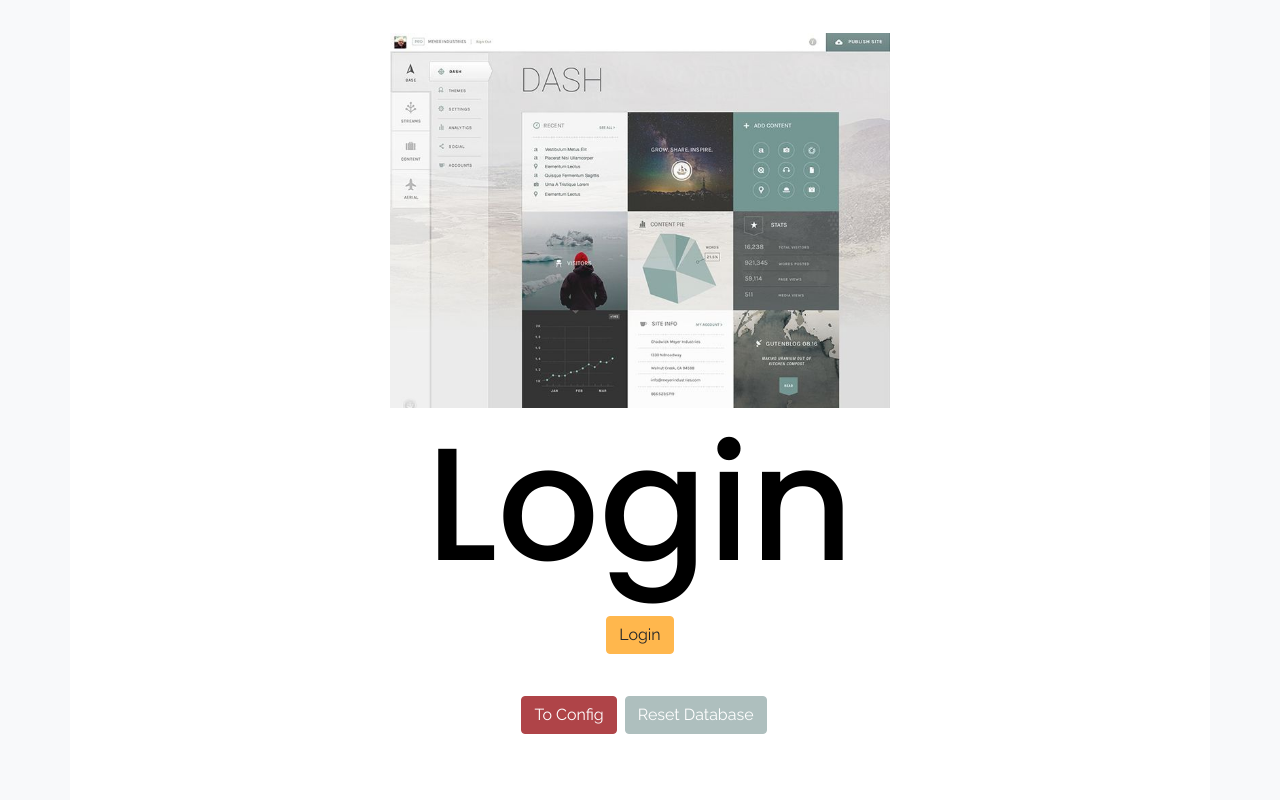
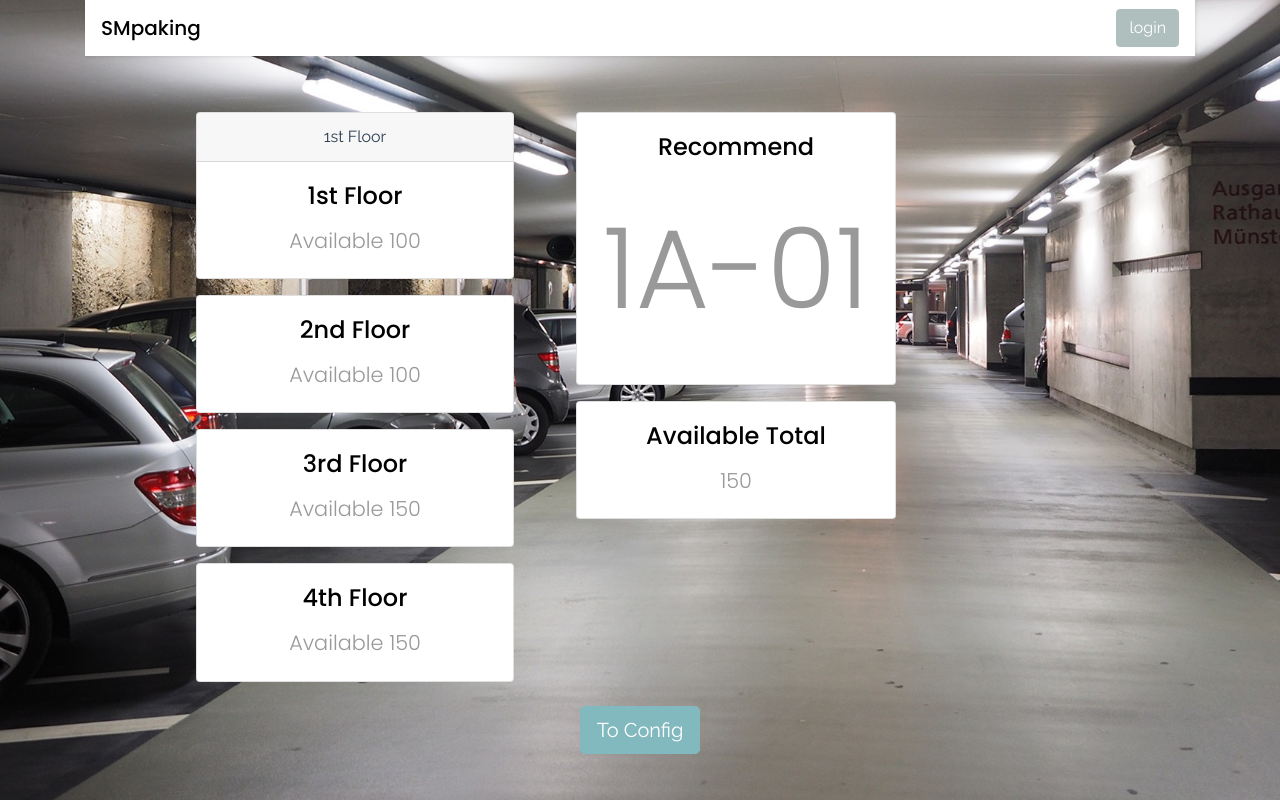
Before and after one commit to nuvvlyy/smparking, a Vue app: page / in a window 1280 px wide. Built offline with nearby package versions, Linux system fonts and the light colour scheme; no server answers; what vue-firestore would draw is missing.

Commit message:
fix floor

```diff
--- a/src/assets/app.scss
+++ b/src/assets/app.scss
@@ -1,7 +1,7 @@
 @import "~bootstrap/scss/bootstrap";
 @import '~bootstrap-vue/src/index.scss';
 
-
+$primary: #aebfbe;
 $danger:#af4448;
 $info:#81b9bf;
 $warning:#ffb74d;
--- a/src/components/Navbar.vue
+++ b/src/components/Navbar.vue
@@ -2,7 +2,7 @@
   <div>
     <nav class="navbar navbar-expand-lg navbar-light bg-light">
       <i class="fas fa-car mr-2"></i>
-      <a class="navbar-brand" href="#">
+      <a class="navbar-brand" href="/">
         <!-- <img
           src="/docs/4.0/assets/brand/bootstrap-solid.svg"
           width="30"
@@ -23,8 +23,9 @@
           <li class="nav-item">
             <!-- <a href="#" class="nav-link" @click="setting">Setting</a> -->
           <a
-            class="nav-link"
-            type="submit"
+            class="nav-link btn btn-success mx-3"
+            style="color:white;"
+            type="button"
             data-toggle="modal"
             data-target="#initParking"
             @click="$bvModal.show('initParkingg')"
--- a/src/components/PageNavi.vue
+++ b/src/components/PageNavi.vue
@@ -1,9 +1,15 @@
 <template>
   <div class="mt-5">
     <nav aria-label="Page navigation example">
-      <div class="pagination overflow-auto justify-content-center ">
+      <div class="pagination overflow-auto justify-content-center">
         <div>
-          <b-pagination v-model="currentPage" :total-rows="rows" :per-page="perPage" first-number></b-pagination>
+          <b-pagination
+            v-model="currentPage"
+            :total-rows="rows"
+            :per-page="perPage"
+            first-number
+            variant
+          ></b-pagination>
         </div>
       </div>
     </nav>
@@ -22,4 +28,57 @@ export default {
 };
 </script>
 <style lang="scss">
+$pageNaviColor: #81b9bf;
+// .pagination > li > a {
+//   background-color: white;
+//   color: $pageNaviColor;
+// }
+
+// .pagination > li > a:focus,
+// .pagination > li > a:hover,
+// .pagination > li > span:focus,
+// .pagination > li > span:hover {
+//   color: $pageNaviColor;
+//   background-color: #eee;
+//   border-color: #ddd;
+// }
+
+// .pagination > .active > a {
+//   color: white;
+//   background-color: $pageNaviColor;
+//   border: solid 1px $pageNaviColor;
+// }
+
+// .pagination > .active > a:hover {
+//   background-color: $pageNaviColor;
+//   border: solid 1px $pageNaviColor;
+// }
+
+// .pagination > li > a, .pagination > li > span{
+//      color:black !Important;
+// }
+.pagination > .active > a {
+  color: white;
+  background-color: $pageNaviColor !important;
+  border: solid 1px $pageNaviColor !important;
+}
+
+.pagination > li > a {
+  background-color: white;
+  color: $pageNaviColor;
+}
+
+.pagination > li > a:focus,
+.pagination > li > a:hover,
+.pagination > li > span:focus,
+.pagination > li > span:hover {
+  color: #5a5a5a;
+  background-color: #eee;
+  border-color: #ddd;
+}
+
+.pagination > .active > a:hover {
+  background-color: $pageNaviColor !important;
+  border: solid 1px $pageNaviColor;
+}
 </style>
--- a/src/views/Home.vue
+++ b/src/views/Home.vue
@@ -1,24 +1,95 @@
 <template>
-  <div class="home container bg-white ">
+  <div class="home main-wrapper">
+    <div class="background">
+      <div class="container h-100">
+        <div>
+          <nav class="navbar transparent navbar-inverse">
+            <router-link to="/" class="navbar-brand h1 mb-0" href="#">SMpaking</router-link>
+            <div class="nav-item">
+              <button
+                class="btn btn-primary"
+                type="submit"
+                data-toggle="modal"
+                title="Login"
+                data-target="#login"
+              >login</button>
+            </div>
+          </nav>
 
-    <!-- <img alt="Vue logo" src="../assets/logo.png" />
-    <HelloWorld msg="Welcome to Your Vue.js App" />-->
+          <div class="row justify-content-md-center">
+            <div class="col-4">
+              <b-card
+              header="1st Floor"
+                title="1st Floor"
+                img-alt="Image"
+                tag="article"
+                style="max-width: 20rem;"
+                class="m-3"
+              >
+                <b-card-text class="floor-num">Available 100</b-card-text>
+              </b-card>
+              <b-card
+                title="2nd Floor"
+                img-alt="Image"
+                tag="article"
+                style="max-width: 20rem;"
+                class="m-3"
+              >
+                <b-card-text class="floor-num">Available 100</b-card-text>
+              </b-card>
 
+              <b-card
+                title="3rd Floor"
+                img-alt="Image"
+                tag="article"
+                style="max-width: 20rem;"
+                class="m-3"
+              >
+                <b-card-text class="floor-num">Available 150</b-card-text>
+              </b-card>
 
-    <div class="row h-100 d-inline-flex p-2">
-      <div class="col-sm-12 my-auto">
-        <img src="/png/wantedTheme.jpg" class="img-fluid" alt="wantedTheme" width="500px" />
-        <h1 class="title">Login</h1>
-        <a
-          class="btn btn-warning btn-login m-2"
-          type="submit"
-          data-toggle="modal"
-          data-target="#login"
-        >Login</a>
-      </div>
-      <div class="col">
-        <router-link to="/config" tag="button" class="btn btn-danger m-2">To Config</router-link>
-        <button class="btn btn-primary" @click="resetDB">Reset Database</button>
+              <b-card
+                title="4th Floor"
+                img-alt="Image"
+                tag="article"
+                style="max-width: 20rem;"
+                class="m-3"
+              >
+                <b-card-text class="floor-num">Available 150</b-card-text>
+              </b-card>
+            </div>
+
+            <div class="col-6">
+              <b-card
+                title="Recommend"
+                img-alt="Image"
+                tag="article"
+                style="max-width: 20rem;"
+                class="m-3"
+              >
+                <b-card-text class="recommend-font">1A-01</b-card-text>
+              </b-card>
+
+              <b-card
+                title="Available Total"
+                img-alt="Image"
+                tag="article"
+                style="max-width: 20rem;"
+                class="m-3"
+              >
+                <b-card-text class="floor-num">150</b-card-text>
+              </b-card>
+            </div>
+          </div>
+          <div>
+            <router-link
+              to="/config"
+              tag="button"
+              title="Config"
+              class="btn btn-info btn-lg m-2"
+            >To Config</router-link>
+          </div>
+        </div>
       </div>
     </div>
 
@@ -32,7 +103,6 @@ import { db } from "../firebase";
 export default {
   name: "Home",
   components: { Login },
-
 
   methods: {
     resetDB() {
@@ -86,7 +156,6 @@ export default {
 @import url("https://fonts.googleapis.com/css?family=Raleway&display=swap");
 .home {
   font-family: "Raleway", sans-serif;
-
 }
 .title {
   font-size: 10em;
@@ -94,7 +163,61 @@ export default {
 .home {
   height: 100vh;
 }
+/** */
+.recommend-font {
+  font-size: 7em;
+}
+.floor-num {
+  font-size: 1.3rem;
+}
+.background {
+  // //position: inherit;
+  // /* margin: auto; */
+  background-image: url(/png/parkingBG.jpg);
+  // /* Full height */
+  // height: 100vh;
+  // width: 100vw;
+  // //padding: 110px;
 
+  // /* Center and scale the image nicely */
+  // background-position: center;
+  // background-repeat: no-repeat;
+  // background-size: cover;
+  // /* opacity: 0.65; */
+  // /* filter: brightness(80%); */
+  width: 100%;
+  height: 100%;
+  position: absolute;
+  top: 0px;
+  left: 0px;
+  // color: transparent;
+  background-size: cover;
+  background-position: center;
+  background-repeat: none;
+  z-index: 0;
+}
 
-
+.navbar.transparent.navbar-inverse .navbar-inner {
+  border-width: 0px;
+  -webkit-box-shadow: 0px 0px;
+  box-shadow: 0px 0px;
+  background-color: rgba(204, 204, 204, 0.253);
+  background-image: -webkit-gradient(
+    linear,
+    50% 0%,
+    50% 100%,
+    color-stop(0%, rgba(0, 0, 0, 0)),
+    color-stop(100%, rgba(0, 0, 0, 0))
+  );
+  background-image: -webkit-linear-gradient(
+    270deg,
+    rgba(0, 0, 0, 0) 0%,
+    rgba(0, 0, 0, 0) 100%
+  );
+  background-image: linear-gradient(
+    180deg,
+    rgba(0, 0, 0, 0) 0%,
+    rgba(0, 0, 0, 0) 100%
+  );
+}
 </style>
```
Also changed, not shown: src/components/InitParking.vue (+52 -22 lines), public/png/parking2.jpg (added), public/png/parkingBG.jpg (added), src/views/homeBackup.txt (added).
